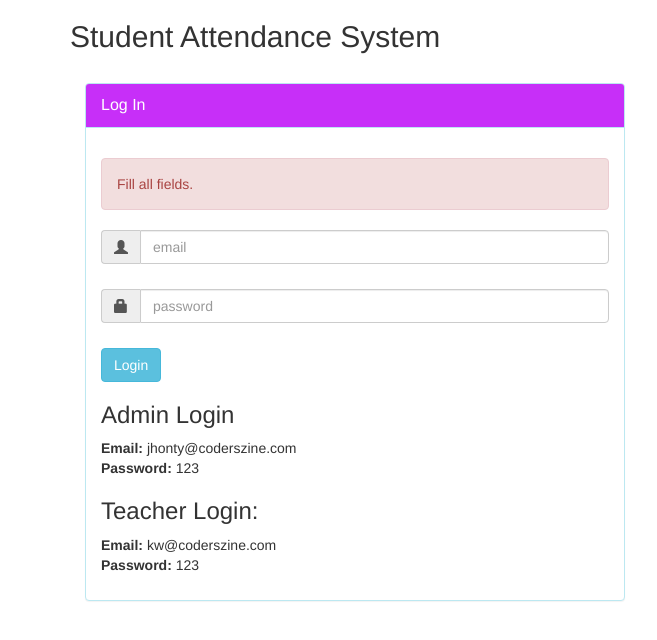
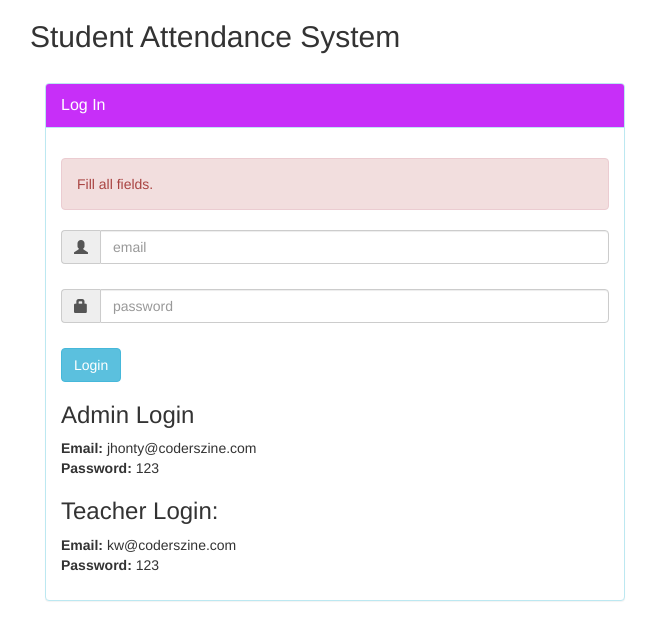
Before and after one commit to Nalindadsn/attendance-system, a PHP site: page / in a window 1280 px wide. Shown: the top 640 px of the page, without its empty margins (0-657 px from the left). Run offline with PHP 8.4, Linux system fonts and the light colour scheme; some libraries are stand-ins or nearby versions.

Commit message:
first commit

```diff
--- a/assignments.php
+++ b/assignments.php
@@ -25,7 +25,7 @@
 <script src="js/general.js"></script>
 <script src="js/assignments.js"></script>
 <?php include('inc/container.php');?>
-<div class="container">
+<div class="container-fluid">
 	<div class="row home-sections">
 	<?php include('top_menus.php'); ?>
 	</div>
--- a/attendance.php
+++ b/attendance.php
@@ -38,7 +38,7 @@
 }
 </style>
 <?php include('inc/container.php');?>
-<div class="container">
+<div class="container-fluid">
 	<div class="row home-sections">
 	<?php include('top_menus.php'); ?>
 	</div>
--- a/attendance_report.php
+++ b/attendance_report.php
@@ -41,7 +41,7 @@
 }
 </style>
 <?php include('inc/container.php');?>
-<div class="container">
+<div class="container-fluid">
 	<div class="row home-sections">
 	<?php include('top_menus.php'); ?>
 	</div>
--- a/batch.php
+++ b/batch.php
@@ -25,7 +25,7 @@
 <script src="js/general.js"></script>
 <script src="js/batch.js"></script>
 <?php include('inc/container.php');?>
-<div class="container">
+<div class="container-fluid">
 	<div class="row home-sections">
 	<?php include('top_menus.php'); ?>
 	</div>
--- a/index.php
+++ b/index.php
@@ -31,7 +31,7 @@
 <script src="https://maxcdn.bootstrapcdn.com/bootstrap/3.3.5/js/bootstrap.min.js"></script>
 <script src="js/search.js"></script>
 <?php include('inc/container.php');?>
-<div class="container">
+<div class="container-fluid">
 	<h2>Student Attendance System</h2>
 	<br>
 
--- a/payments.php
+++ b/payments.php
@@ -25,7 +25,7 @@
 <script src="js/general.js"></script>
 <script src="js/Payments.js"></script>
 <?php include('inc/container.php');?>
-<div class="container">
+<div class="container-fluid">
 	<div class="row home-sections">
 	<?php include('top_menus.php'); ?>
 	</div>
--- a/student.php
+++ b/student.php
@@ -25,7 +25,7 @@
 <script src="js/general.js"></script>
 <script src="js/student.js"></script>
 <?php include('inc/container.php');?>
-<div class="container">
+<div class="container-fluid">
 	<div class="row home-sections">
 	<?php include('top_menus.php'); ?>
 	</div>
--- a/user.php
+++ b/user.php
@@ -19,7 +19,7 @@
 <script src="js/user.js"></script>
 <script src="js/general.js"></script>
 <?php include('inc/container.php');?>
-<div class="container">
+<div class="container-fluid">
 	<div class="row home-sections">
 	<?php include('top_menus.php'); ?>
 	</div>
```
